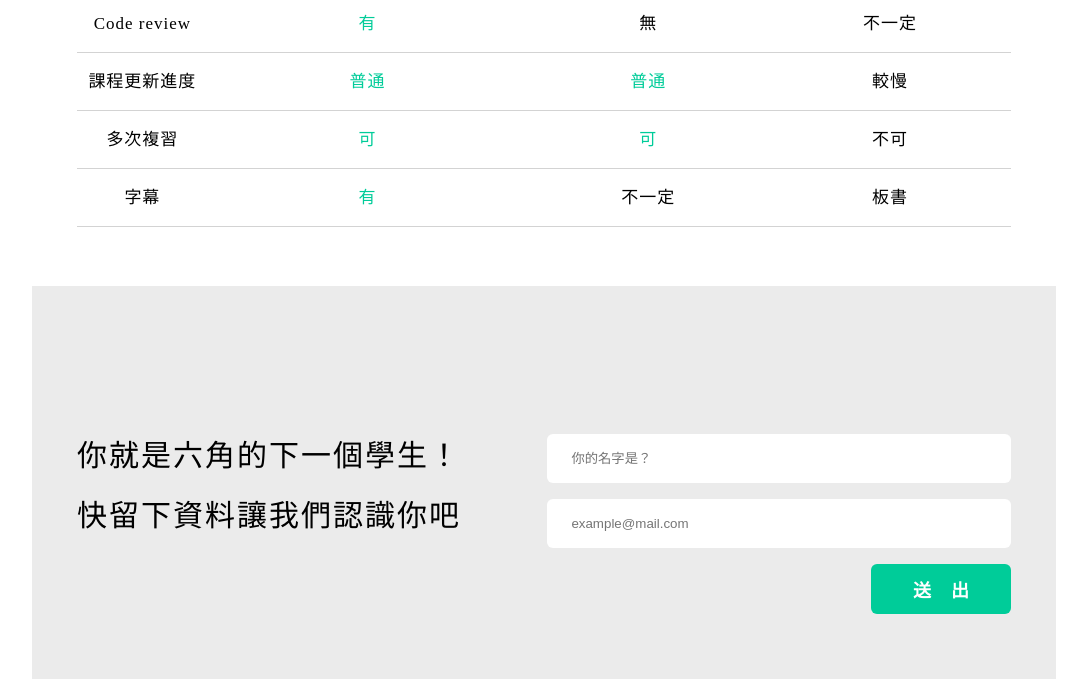
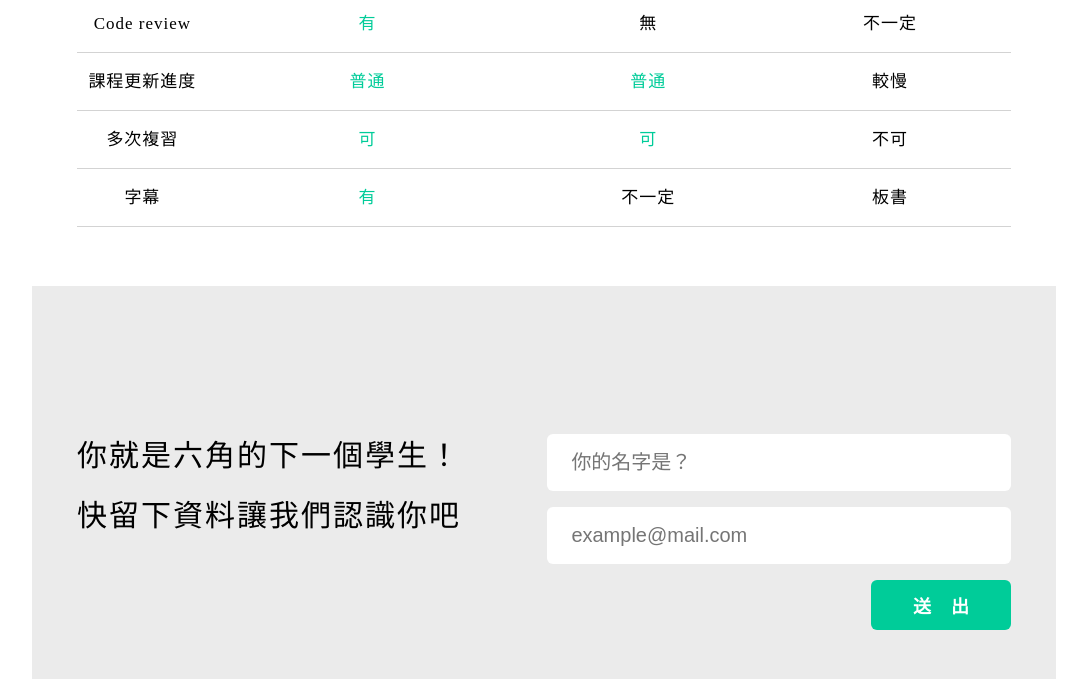
Before and after one commit to JuniperLin/muti-pages-web, a plain HTML site: page index.html in a window 1280 px wide. Shown: the part 1288-1967 px from the top of the page, without its empty margins (96-1183 px from the left). Drawn offline with Linux system fonts and the light colour scheme.

Commit message:
third commit

```diff
--- a/css/style.css
+++ b/css/style.css
@@ -292,10 +292,10 @@ table{
     cursor: pointer;
     border-radius: 6px;
     outline: 0;
+    width: 89%;
+    font-size: 20px;
 }
-.index_input input[type="text"]{
-    width: 89%;
-}
+
 .index_input input[type="submit"]{
     width: 30%;
     background: #00cc99;
@@ -658,6 +658,7 @@ table{
 .mailarea input,textarea{
     width: 95%;
     height: 45px;
+    font-size: 20px;
     padding-left: 20px;
     border: none;
     border-radius: 5px;
```
